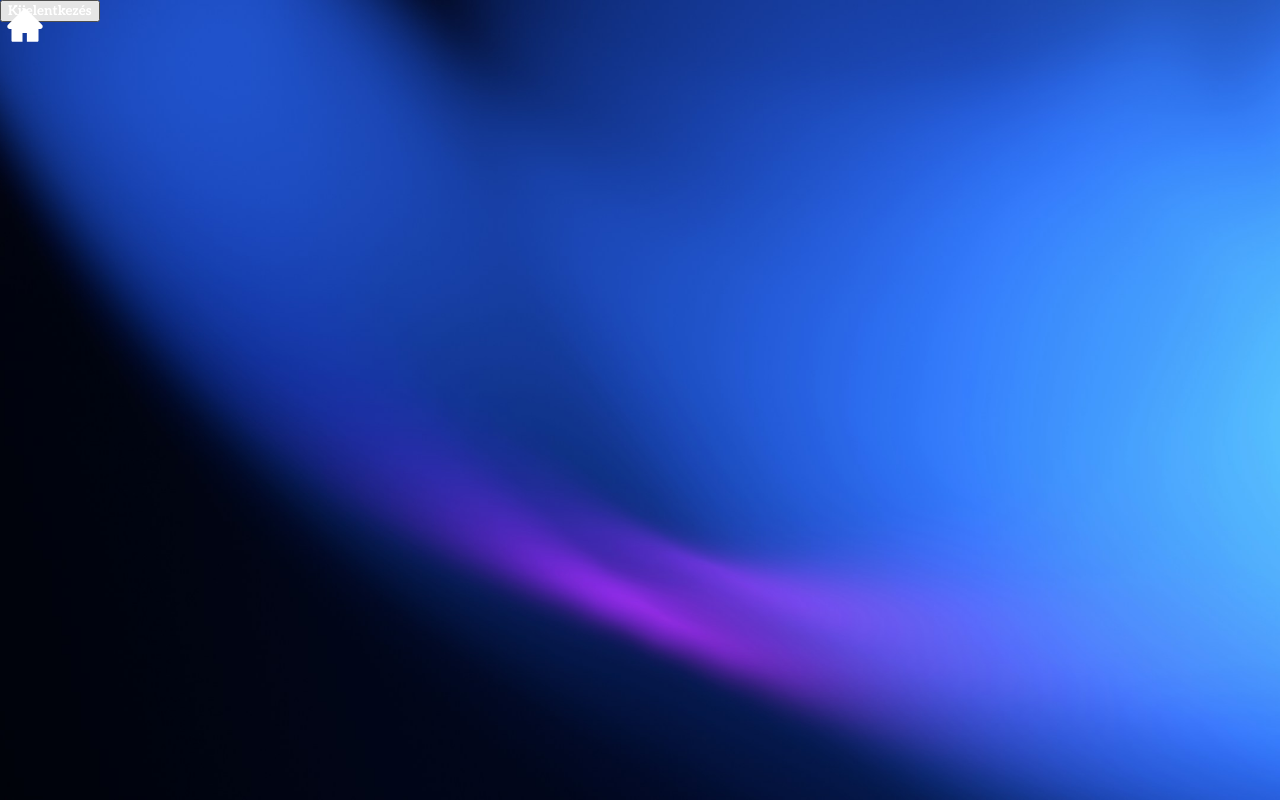
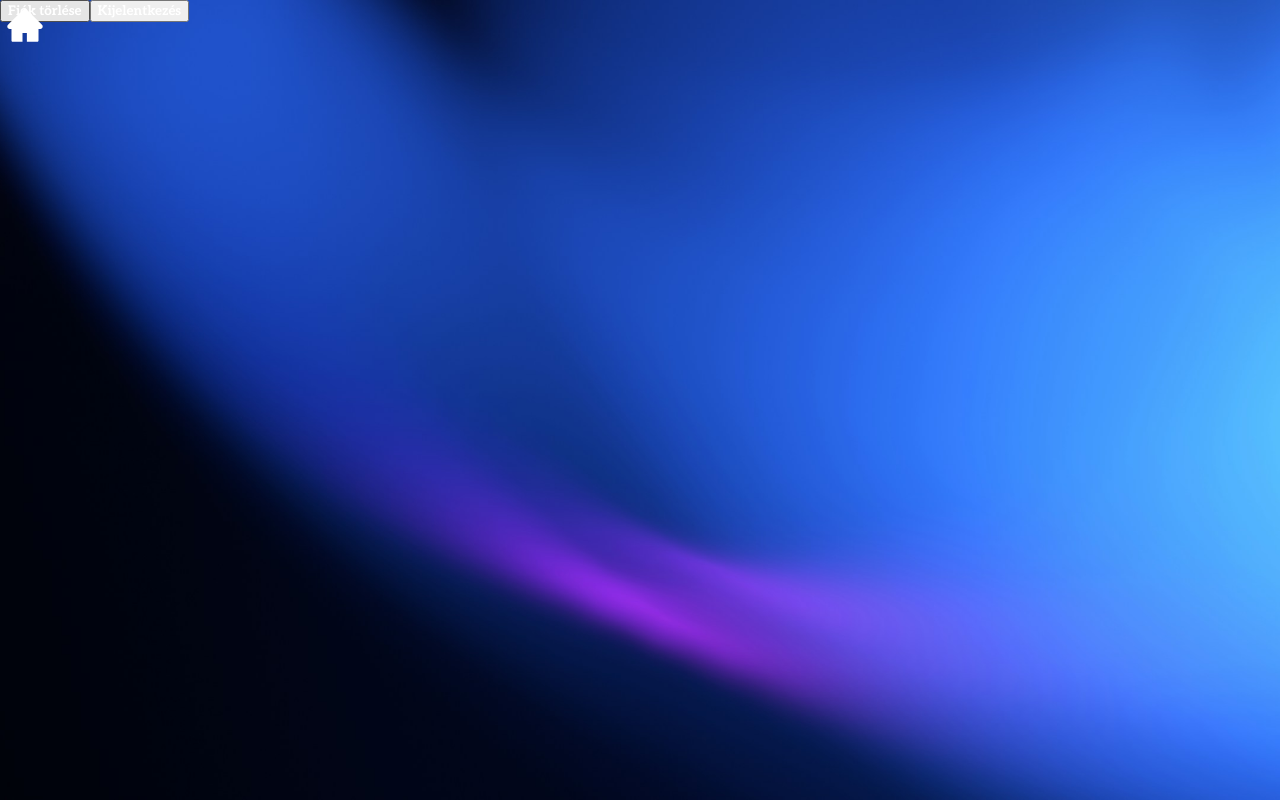
Before and after one commit to BenceCsordas/E4E_FRONTEND, a React (Vite) app: page /profile in a window 1280 px wide. Built offline with nearby package versions, Linux system fonts and the light colour scheme; no server answers.

Commit message:
bence: deletions

```diff
--- a/src/components/Events.jsx
+++ b/src/components/Events.jsx
@@ -82,6 +82,7 @@ const Events = () => {
       <div style={{ display: "grid", gap: 16 }}>
         {events.map((ev) => {
           const isOwner = currentUser && ev.ownerUid === currentUser.id;
+          ev && console.log(ev.ownerUid, currentUser)
 
           return (
             <div
--- a/src/components/Profile.jsx
+++ b/src/components/Profile.jsx
@@ -3,7 +3,7 @@ import { myUserContext } from '../context/MyContextProvider'
 import { useNavigate } from 'react-router'
 
 const Profile = () => {
-  const {user, logoutUser} = useContext(myUserContext)
+  const {user, logoutUser, deleteAccount} = useContext(myUserContext)
   const navigate = useNavigate()
   const logout = () => {
     console.log("Sikeres kilépés")
@@ -11,12 +11,18 @@ const Profile = () => {
     navigate("/")
 
   }
+  const handleDelete = async () => {
+    if (window.confirm("Biztosan törölni akarja fiókját?")) {
+      const pw = prompt("Add meg a jelszavad a fiók törléséhez: ");
+      await deleteAccount(pw)
+    }
+  };
   console.log(user)
   return (
     <div>
       {user?.displayName}
 
-
+      <button onClick={handleDelete}>Fiók törlése</button>
       <button onClick={logout}>Kijelentkezés</button>
     </div>
   )
--- a/src/context/MyContextProvider.jsx
+++ b/src/context/MyContextProvider.jsx
@@ -91,7 +91,7 @@ export const MyUserProvider = ({children}) => {
       } catch (error) {
         setMsg({error:error.message})
       }
-    }
+    }*/
     const deleteAccount = async(password)=>{
       try {
             const credential = EmailAuthProvider.credential(auth.currentUser.email,password)
@@ -107,9 +107,9 @@ export const MyUserProvider = ({children}) => {
         else setMsg({err:"Hiba történt a profil törlésekor!"})
       }
 
-    }*/
+    }
   return (
-    <myUserContext.Provider value={{user, signUpUser, logoutUser,signInUser,msg,setMsg,resetPassword}}>
+    <myUserContext.Provider value={{user, signUpUser, logoutUser,signInUser,msg,setMsg,resetPassword, deleteAccount}}>
       {children}
     </myUserContext.Provider>
   )
```
